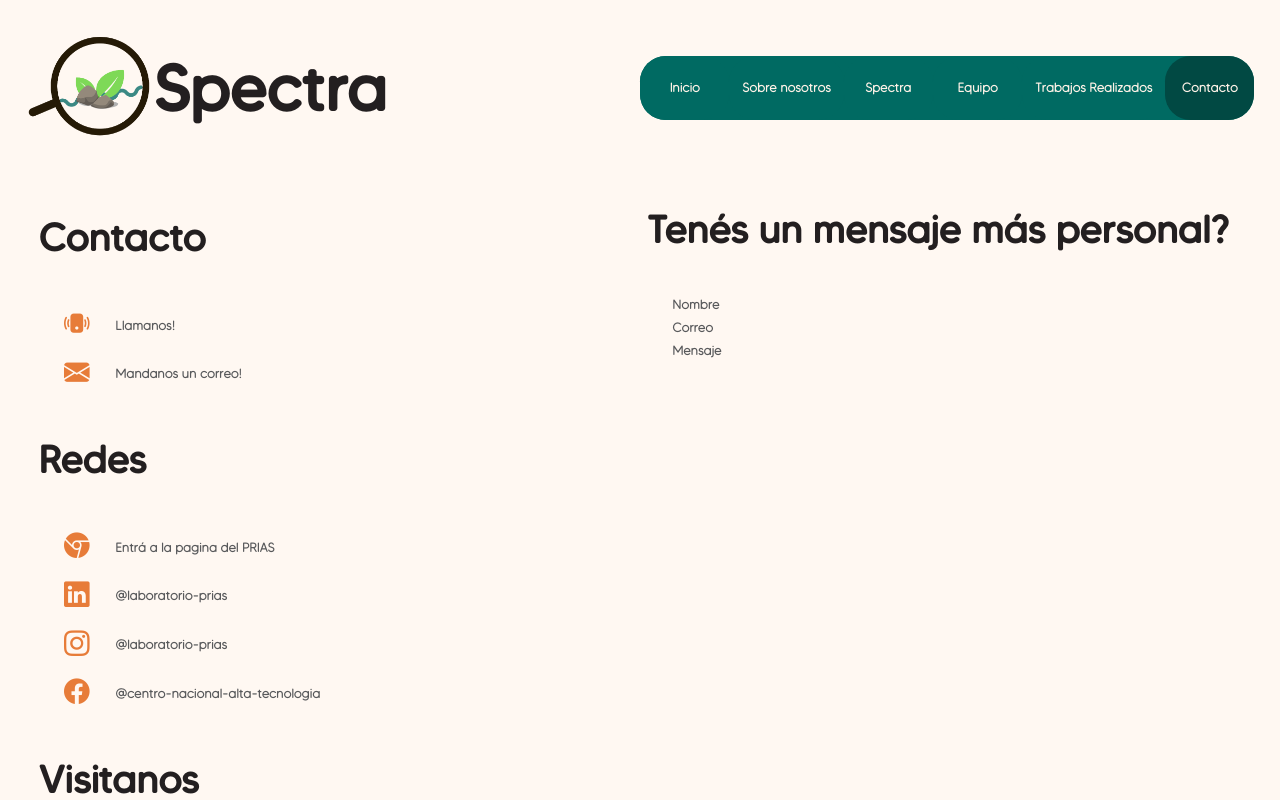
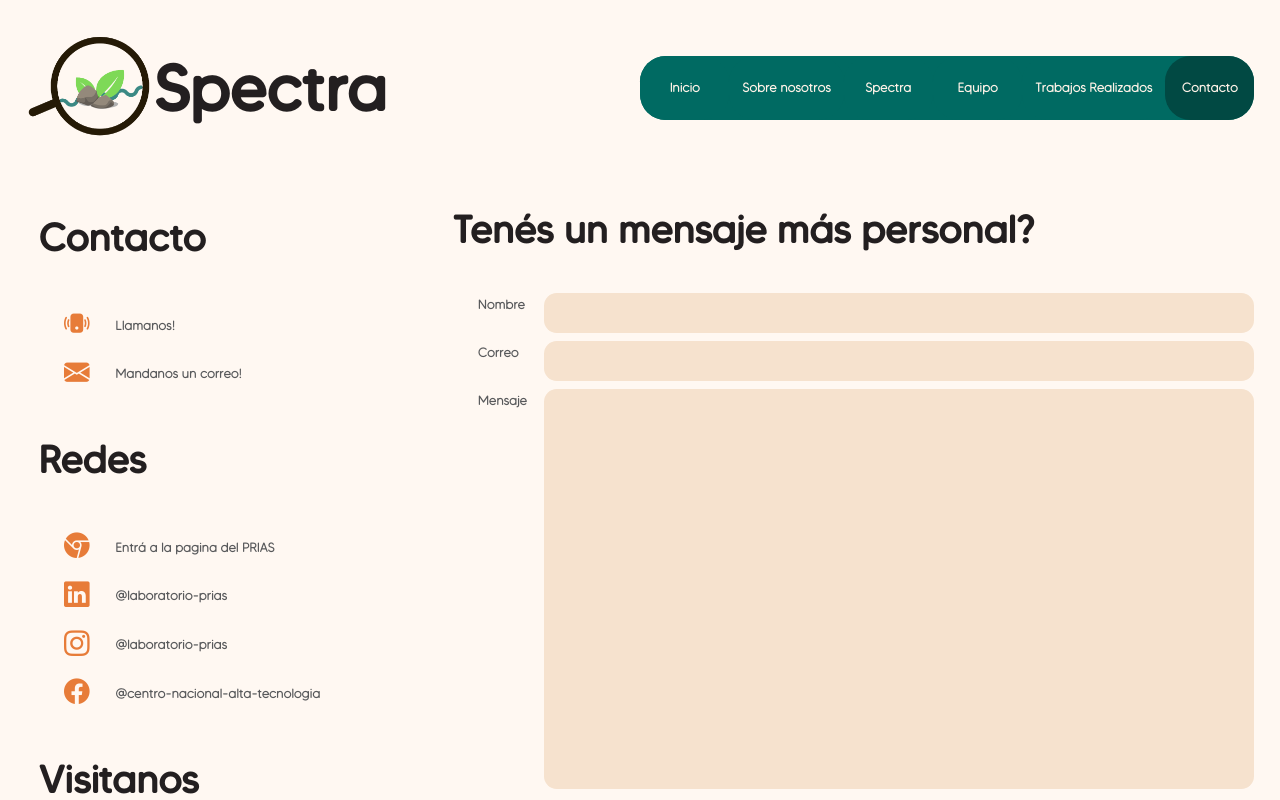
Before and after one commit to aguilarcarboni11/spectra, a React (Create React App) app: page /contacto in a window 1280 px wide. Shown: the top 800 px of the page. Built offline with nearby package versions, Linux system fonts and the light colour scheme.

Commit message:
Add contact message

```diff
--- a/src/components/routes/about/components/OurTeam.js
+++ b/src/components/routes/about/components/OurTeam.js
@@ -4,7 +4,7 @@ import {useState} from 'react'
 import EmployeeInfo from './EmployeeInfo'
 
 const ourTeam = [
-  {name: 'Cornelia', lastNames: 'Miller Granados', path: 'cornelia-miller.png',position:'Directora de laboratorio', key: 0, info: 'Lidera el enlace con pares científicos y supervisa la ejecución de la Biblioteca de Firmas Espectrales, colabora activamente en el muestreo de firmas de especies vegetales, minerales y cuerpos de agua; además de la generación de publicaciones derivadas.'},
+  {name: 'Cornelia', lastNames: 'Miller Granados', path: 'cornelia-miller.png', position:'Directora de laboratorio', key: 0, info: 'Lidera el enlace con pares científicos y supervisa la ejecución de la Biblioteca de Firmas Espectrales, colabora activamente en el muestreo de firmas de especies vegetales, minerales y cuerpos de agua; además de la generación de publicaciones derivadas.'},
   {name: 'Heileen', lastNames: 'Aguilar Arias', path: 'heileen-aguilar.png', position: 'Investigadora', key: 2, info: 'Coordinadora principal de la Biblioteca de Firmas Espectrales, lidera los proyectos que involucran el estudio de firmas espectrales asociadas al muestreo de especies vegetales y minerales en el levantamiento de información de campo, procesamiento, análisis de datos y generación de publicaciones derivadas. Colabora activamente en el muestreo de firmas espectrales en cuerpos de agua.'},
   {name: 'Iván', lastNames: 'Ávila Perez', path: 'ivan-avila.jpeg', position: 'Investigador', key: 3,  info: 'Lidera los proyectos que involucran el estudio de firmas espectrales asociados al muestreo en cuerpos de agua en el levantamiento de información de campo, procesamiento, análisis de datos y generación de publicaciones derivadas. Colabora activamente en el muestreo de firmas espectrales de especies vegetales y minerales.'},
   {name:'Stephanie', lastNames: 'Leitón', path: 'milagro-jimenez.jpeg', position:'Analista de Infraestructura', key: 4,  info: 'Coordina el desarrollo, mantenimiento y administración de la plataforma informática para el acceso abierto a los datos de la Biblioteca de Firmas Espectrales SPECTRA.'},
--- a/src/components/routes/contact/components/Links.js
+++ b/src/components/routes/contact/components/Links.js
@@ -64,7 +64,7 @@ const Links = () => {
       }
 
   return (
-    <div className='links'>
+    <div className='linksContainer'>
         <p className='title'> Contacto</p>
         {contactLinks.slice(0, 2).map((element) => (
           <div key = {element.id} className='link indented' id={element.id} onMouseEnter={onMouseEnter} onMouseLeave={() => setActive(null)}>
--- a/src/components/routes/contact/components/Message.js
+++ b/src/components/routes/contact/components/Message.js
@@ -1,14 +1,48 @@
-import React from 'react'
+import React, {useState} from 'react'
 
 const Message = () => {
+  const [form, setForm] = useState({
+    name: null,
+    email: null,
+    msg: null
+  })
+
+  const [error, setError] = useState(false)
+
+  const submitMessage = (e) => {
+    e.preventDefault();
+    const formData = new FormData(e.currentTarget)
+    const name = formData.get('name') || null
+    const email = formData.get('email') || null
+    const msg = formData.get('message') || null
+    if (name && email && msg) {
+      setError(false)
+      setForm({name, email, msg})
+    } else {
+      console.log('Form value cannot be empty')
+      setError(true)
+    }
+  }
+  console.log(form, error)
+
   return (
     <div className='messageContainer'>
         <p className='title'>Tenés un mensaje más personal?</p>
-        <div>
-            <p className='subtitle indented'>Nombre</p>
+        <form onSubmit={submitMessage}>
+          <div className='divisor'>
+            <p className='subtitle indented' >Nombre</p>
+            <input className='input' name='name' type='text'></input>
+          </div>
+          <div className='divisor'>
             <p className='subtitle indented'>Correo</p>
+            <input className='input' name='email' type='email'></input>
+          </div>
+          <div className='divisor'>
             <p className='subtitle indented'>Mensaje</p>
-        </div>
+            <input className='input message' name='message' type='text'></input>
+          </div>
+          <button type='submit'>Submit</button>
+        </form>
     </div>
   )
 }
--- a/src/components/routes/spectra/components/misc/LocationHandler.js
+++ b/src/components/routes/spectra/components/misc/LocationHandler.js
@@ -12,7 +12,7 @@ const LocationHandler = ({state, cache}) => {
             case spectraState.INFORMACION:
                     return `Formulario #${cache.formulario['ID']} > Informacion #${cache.informacion['ID']}`
             case spectraState.REGISTRO:
-                    return `Formulario #${cache.formulario['ID']} > Informacion #${cache.informacion['ID']} > Registro #${cache.registro[0]['ID']}`
+                    return `Formulario #${cache.formulario['ID']} > Informacion #${cache.informacion['ID']} > Registro #${cache.registro['ID']}`
         }
     }
 
--- a/src/components/routes/spectra/components/table/TableMode.js
+++ b/src/components/routes/spectra/components/table/TableMode.js
@@ -15,8 +15,6 @@ const TableMode = ({state, setState, cache, setCache}) => {
 
     var height
     var wavelength // pass down
-
-    console.log(cache)
 
     const[query, setQuery] = useState(`SELECT * from "Formulario"`)
     const {data,isError,isLoading} = useFetch(query)
--- a/src/index.css
+++ b/src/index.css
@@ -14,7 +14,7 @@
 :root {
   --lightBeige: #fff8f2;
   --beige: #FFF3E8;
-  --clickedBeige: #f6e2ce;
+  --darkBeige: #f6e2ce;
 
   --lightGrey: #939598;
   --grey: #58595B;
@@ -22,7 +22,7 @@
 
   --lightAqua: #3C8985;
   --aqua: #006A62;
-  --clickedAqua: #014943;
+  --darkAqua: #014943;
 
   --lightOrange: #F8AF82;
   --orange: #FF914D;
@@ -177,7 +177,7 @@ h1 {
     }
   }
   .active {
-    background-color: var(--clickedAqua);
+    background-color: var(--darkAqua);
   }
 }
 
@@ -424,7 +424,7 @@ h1 {
       border-radius: 2vmax;
       float: right; /* fix */
       display: flex;
-      background-color: var(--clickedAqua);
+      background-color: var(--darkAqua);
       width: fit-content;
       height: fit-content;
       .background {
@@ -614,8 +614,8 @@ h1 {
   height: 100%;
   display: flex;
   justify-content: space-between;
-  .links {
-    width: 98%;
+  .linksContainer {
+    width: 50%;
     height: 100%;
     border-radius: 2vmax;
     padding: 1vh 1vw 1vh 1vw;
@@ -635,7 +635,31 @@ h1 {
   }
   .messageContainer {
     width: 100%;
+    height: 100%;
     font-size: 5vmax;
+    .divisor {
+      display: flex;
+      margin: 1vh 0 1vh 0;
+      justify-content: space-between;
+      .input {
+        display: flex;
+        text-align: left;
+        height: 5vh;
+        margin: 0 0 0 1vw;
+        padding: 0 0 0 1vw;
+        width: 87%;
+        background-color: var(--darkBeige);
+        border: none;
+        border-radius: 1vmax;
+      }
+      .input:focus {
+        outline: none;
+      }
+      .message {
+        height: 50vh;
+        border-radius: 1vmax;
+      }
+    }
   }
 }
 
@@ -662,7 +686,7 @@ h1 {
 
 @keyframes buttonHover {
   from {background-color: var(--aqua);}
-  to {background-color: var(--clickedAqua);}
+  to {background-color: var(--darkAqua);}
 }
 
 @keyframes buttonHoverOrange {
```
